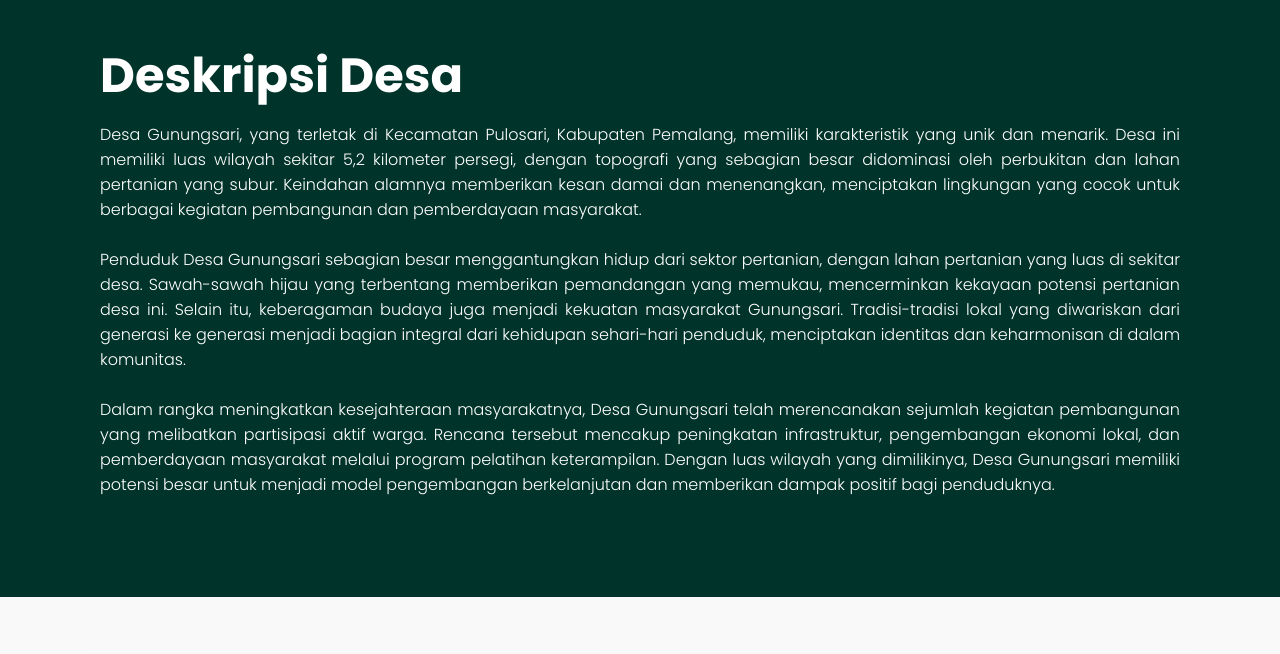
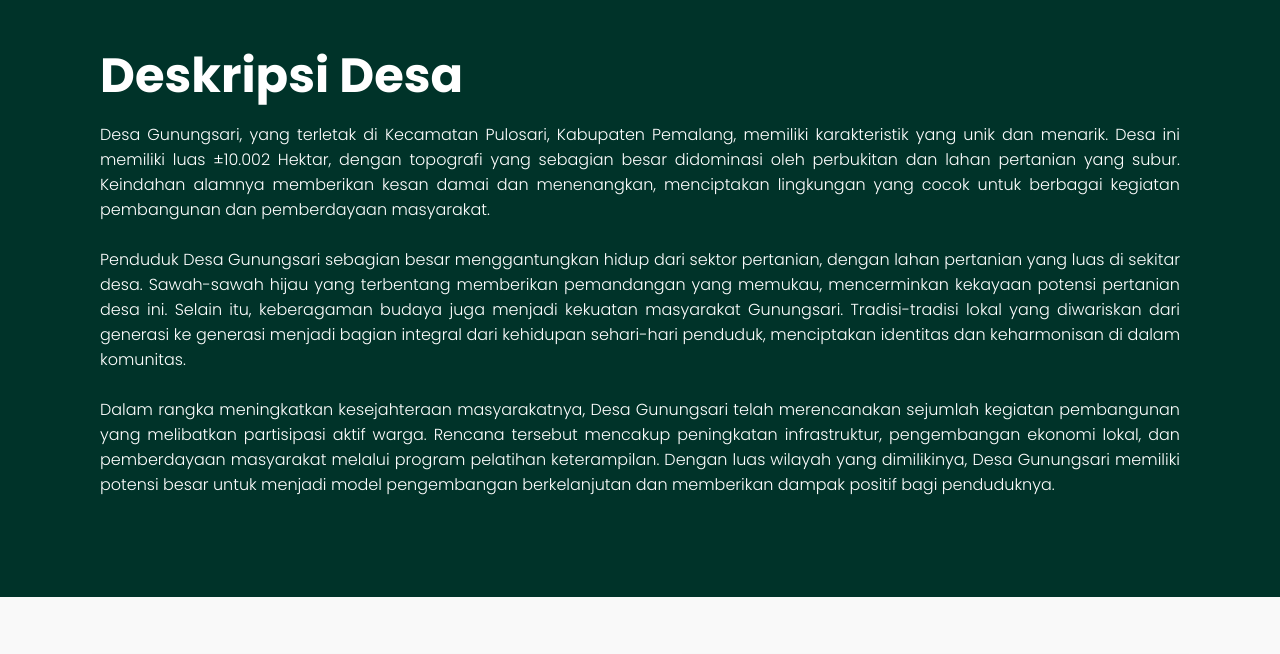
Before and after one commit to Akumaaaaaa/Desa-Gunungsari, a plain HTML site: page index.html in a window 1280 px wide. Shown: the part 860-1514 px from the top of the page. Drawn offline with nearby package versions, Linux system fonts and the light colour scheme.

Commit message:
Update index.html

```diff
--- a/index.html
+++ b/index.html
@@ -51,7 +51,7 @@
     <section class="sec">
         <h2>Deskripsi Desa</h2>
         <p>
-            Desa Gunungsari, yang terletak di Kecamatan Pulosari, Kabupaten Pemalang, memiliki karakteristik yang unik dan menarik. Desa ini memiliki luas wilayah sekitar 5,2 kilometer persegi, dengan topografi yang sebagian besar didominasi oleh perbukitan dan lahan pertanian yang subur. Keindahan alamnya memberikan kesan damai dan menenangkan, menciptakan lingkungan yang cocok untuk berbagai kegiatan pembangunan dan pemberdayaan masyarakat.
+            Desa Gunungsari, yang terletak di Kecamatan Pulosari, Kabupaten Pemalang, memiliki karakteristik yang unik dan menarik. Desa ini memiliki luas ±10.002 Hektar, dengan topografi yang sebagian besar didominasi oleh perbukitan dan lahan pertanian yang subur. Keindahan alamnya memberikan kesan damai dan menenangkan, menciptakan lingkungan yang cocok untuk berbagai kegiatan pembangunan dan pemberdayaan masyarakat.
             <br><br>
             Penduduk Desa Gunungsari sebagian besar menggantungkan hidup dari sektor pertanian, dengan lahan pertanian yang luas di sekitar desa. Sawah-sawah hijau yang terbentang memberikan pemandangan yang memukau, mencerminkan kekayaan potensi pertanian desa ini. Selain itu, keberagaman budaya juga menjadi kekuatan masyarakat Gunungsari. Tradisi-tradisi lokal yang diwariskan dari generasi ke generasi menjadi bagian integral dari kehidupan sehari-hari penduduk, menciptakan identitas dan keharmonisan di dalam komunitas.
             <br><br>
```
